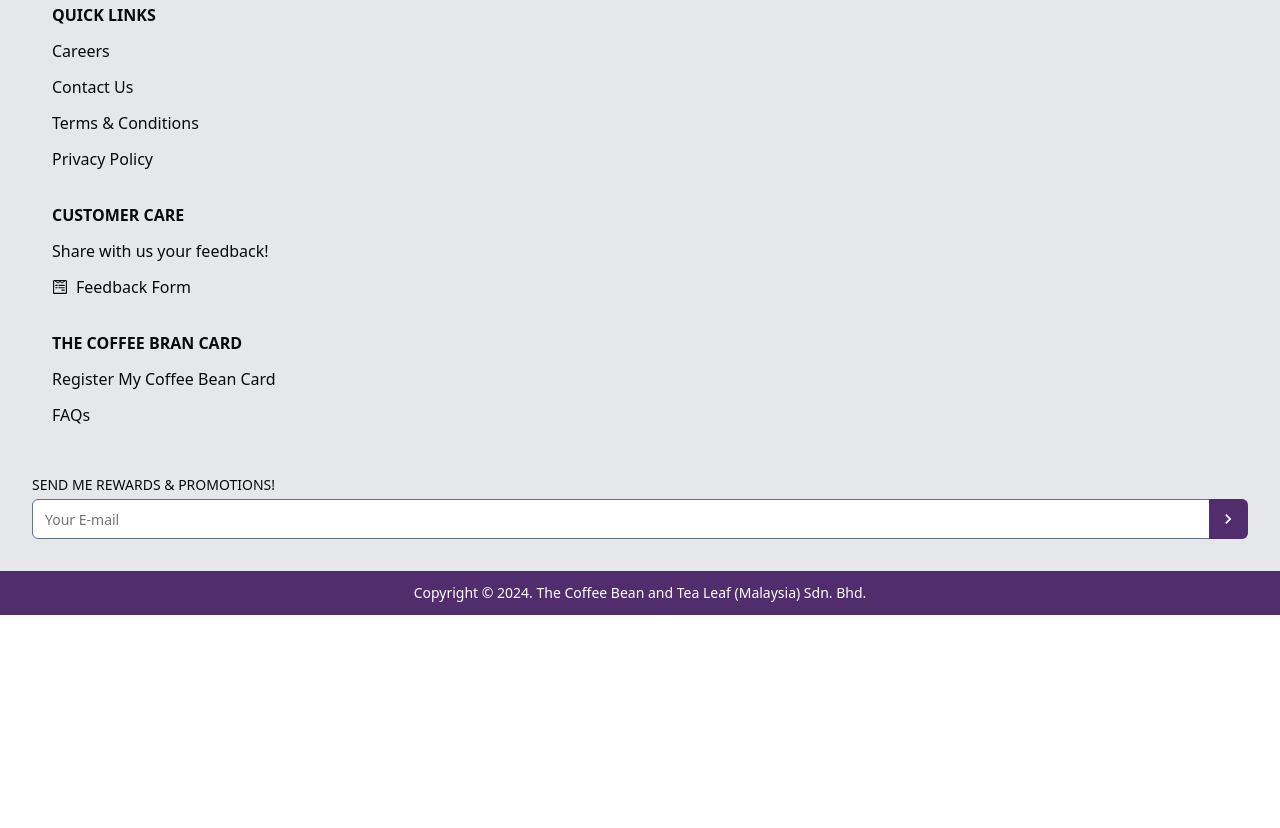
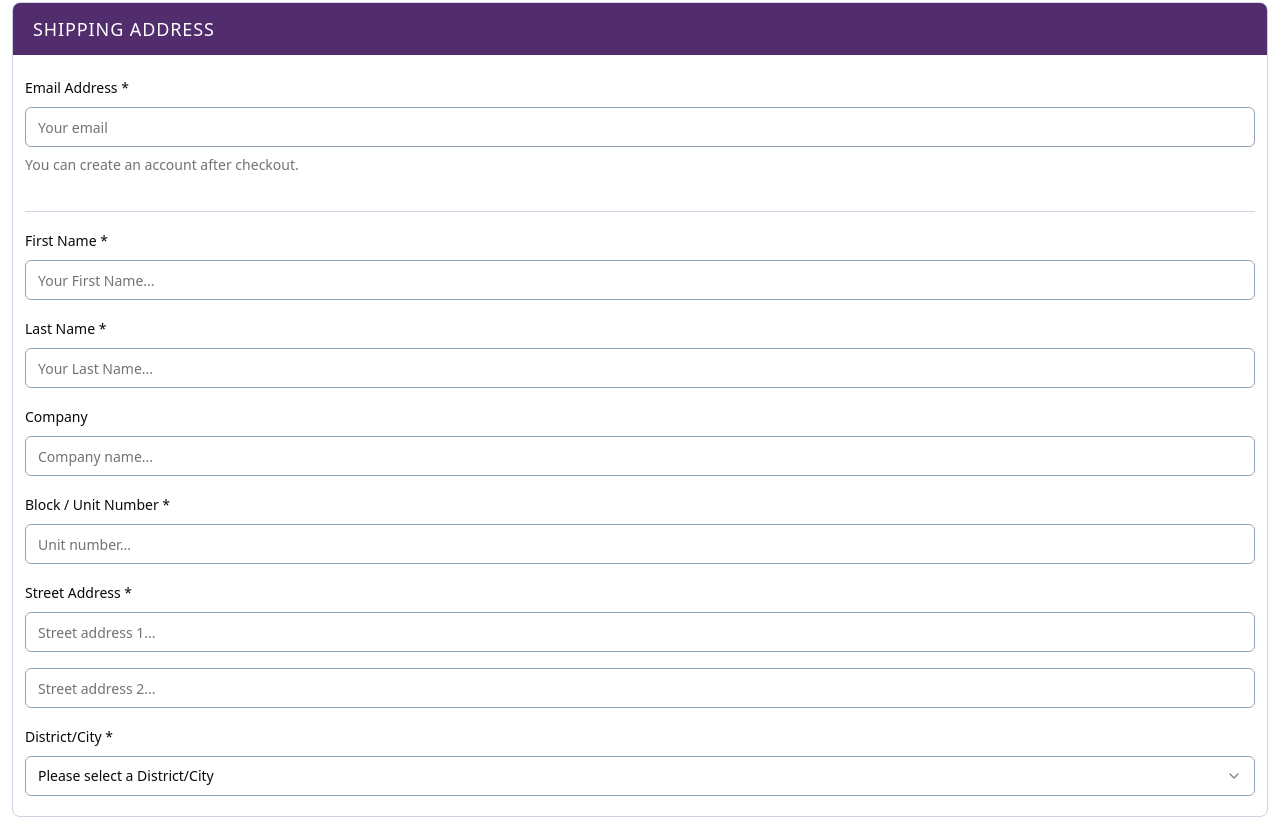
Before and after one commit to anderutan/coffee-bean-clone, a React (Vite) app: page /checkout in a window 1280 px wide. Shown: the part 952-1780 px from the top of the page. Before the commit the page ends 1567 px from the top, so only its background shows below. Built offline with nearby package versions, Linux system fonts and the light colour scheme.

Commit message:
update CheckoutForm.tsx

```diff
--- /dev/null
+++ b/src/components/CheckoutForm.tsx
@@ -0,0 +1,215 @@
+import { zodResolver } from '@hookform/resolvers/zod';
+import { useForm } from 'react-hook-form';
+import { z } from 'zod';
+
+import { Button } from '@/components/ui/button';
+import {
+  Form,
+  FormControl,
+  FormDescription,
+  FormField,
+  FormItem,
+  FormLabel,
+  FormMessage,
+} from '@/components/ui/form';
+import { Input } from '@/components/ui/input';
+import { Separator } from './ui/separator';
+import {
+  Select,
+  SelectContent,
+  SelectItem,
+  SelectTrigger,
+  SelectValue,
+} from '@/components/ui/select';
+
+const formSchema = z.object({
+  email: z.string().email({ message: 'Invalid email address' }),
+  fname: z.string(),
+  lname: z.string(),
+  company: z.string().optional(),
+  unitNum: z.string(),
+  street1: z.string(),
+  street2: z.string().optional(),
+  city: z.string(),
+});
+
+const CheckoutForm = () => {
+  const form = useForm<z.infer<typeof formSchema>>({
+    resolver: zodResolver(formSchema),
+    defaultValues: {
+      email: '',
+      fname: '',
+      lname: '',
+      company: '',
+      unitNum: '',
+      street1: '',
+      street2: '',
+      city: '',
+    },
+  });
+
+  function onSubmit(values: z.infer<typeof formSchema>) {
+    console.log(values);
+  }
+
+  return (
+    <Form {...form}>
+      <form onSubmit={form.handleSubmit(onSubmit)} className='my-10'>
+        <div className='border border-slate-300 rounded-lg overflow-hidden mb-5'>
+          <p className='bg-[#512D6D] px-5 py-3 tracking-wider font-medium text-white text-lg'>
+            SHIPPING ADDRESS
+          </p>
+          <div className='px-3 py-5 flex flex-col gap-4'>
+            <FormField
+              control={form.control}
+              name='email'
+              render={({ field }) => (
+                <FormItem>
+                  <FormLabel>Email Address *</FormLabel>
+                  <FormControl>
+                    <Input
+                      placeholder='Your email'
+                      {...field}
+                      className='border-slate-400'
+                    />
+                  </FormControl>
+                  <FormDescription>
+                    You can create an account after checkout.
+                  </FormDescription>
+                  <FormMessage />
+                </FormItem>
+              )}
+            />
+            <Separator className='mt-5' />
+            <FormField
+              control={form.control}
+              name='fname'
+              render={({ field }) => (
+                <FormItem>
+                  <FormLabel>First Name *</FormLabel>
+                  <FormControl>
+                    <Input
+                      placeholder='Your First Name...'
+                      {...field}
+                      className='border-slate-400'
+                    />
+                  </FormControl>
+                  <FormMessage />
+                </FormItem>
+              )}
+            />
+            <FormField
+              control={form.control}
+              name='lname'
+              render={({ field }) => (
+                <FormItem>
+                  <FormLabel>Last Name *</FormLabel>
+                  <FormControl>
+                    <Input
+                      placeholder='Your Last Name...'
+                      {...field}
+                      className='border-slate-400'
+                    />
+                  </FormControl>
+                  <FormMessage />
+                </FormItem>
+              )}
+            />
+            <FormField
+              control={form.control}
+              name='company'
+              render={({ field }) => (
+                <FormItem>
+                  <FormLabel>Company </FormLabel>
+                  <FormControl>
+                    <Input
+                      placeholder='Company name...'
+                      {...field}
+                      className='border-slate-400'
+                    />
+                  </FormControl>
+                  <FormMessage />
+                </FormItem>
+              )}
+            />
+            <FormField
+              control={form.control}
+              name='unitNum'
+              render={({ field }) => (
+                <FormItem>
+                  <FormLabel>Block / Unit Number *</FormLabel>
+                  <FormControl>
+                    <Input
+                      placeholder='Unit number...'
+                      {...field}
+                      className='border-slate-400'
+                    />
+                  </FormControl>
+                  <FormMessage />
+                </FormItem>
+              )}
+            />
+            <FormField
+              control={form.control}
+              name='street1'
+              render={({ field }) => (
+                <FormItem>
+                  <FormLabel>Street Address *</FormLabel>
+                  <FormControl>
+                    <Input
+                      placeholder='Street address 1...'
+                      {...field}
+                      className='border-slate-400'
+                    />
+                  </FormControl>
+                  <FormMessage />
+                </FormItem>
+              )}
+            />
+            <FormField
+              control={form.control}
+              name='street2'
+              render={({ field }) => (
+                <FormItem>
+                  <FormControl>
+                    <Input
+                      placeholder='Street address 2...'
+                      {...field}
+                      className='border-slate-400'
+                    />
+                  </FormControl>
+                  <FormMessage />
+                </FormItem>
+              )}
+            />
+            <FormField
+              control={form.control}
+              name='city'
+              render={({ field }) => (
+                <FormItem>
+                  <FormLabel>District/City *</FormLabel>
+                  <FormControl>
+                    <Select {...field}>
+                      <SelectTrigger className='border-slate-400'>
+                        <SelectValue placeholder='Please select a District/City' />
+                      </SelectTrigger>
+                      <SelectContent>
+                        <SelectItem value='city1'>City 1</SelectItem>
+                        <SelectItem value='city2'>City 2</SelectItem>
+                        <SelectItem value='city3'>City 3</SelectItem>
+                      </SelectContent>
+                    </Select>
+                  </FormControl>
+                  <FormMessage />
+                </FormItem>
+              )}
+            />
+          </div>
+        </div>
+        <Button type='submit'>Submit</Button>
+      </form>
+    </Form>
+  );
+};
+
+export default CheckoutForm;
--- a/src/components/ui/separator.tsx
+++ b/src/components/ui/separator.tsx
@@ -1,14 +1,14 @@
-import * as React from "react"
-import * as SeparatorPrimitive from "@radix-ui/react-separator"
+import * as React from 'react';
+import * as SeparatorPrimitive from '@radix-ui/react-separator';
 
-import { cn } from "@/lib/utils"
+import { cn } from '@/lib/utils';
 
 const Separator = React.forwardRef<
   React.ElementRef<typeof SeparatorPrimitive.Root>,
   React.ComponentPropsWithoutRef<typeof SeparatorPrimitive.Root>
 >(
   (
-    { className, orientation = "horizontal", decorative = true, ...props },
+    { className, orientation = 'horizontal', decorative = true, ...props },
     ref
   ) => (
     <SeparatorPrimitive.Root
@@ -16,14 +16,14 @@
       decorative={decorative}
       orientation={orientation}
       className={cn(
-        "shrink-0 bg-border",
-        orientation === "horizontal" ? "h-[1px] w-full" : "h-full w-[1px]",
+        'shrink-0 bg-slate-300',
+        orientation === 'horizontal' ? 'h-[1px] w-full' : 'h-full w-[1px]',
         className
       )}
       {...props}
     />
   )
-)
-Separator.displayName = SeparatorPrimitive.Root.displayName
+);
+Separator.displayName = SeparatorPrimitive.Root.displayName;
 
-export { Separator }
+export { Separator };
--- a/src/pages/Cart.tsx
+++ b/src/pages/Cart.tsx
@@ -57,12 +57,14 @@
         </CardContent>
         <CardContent className='py-5 border-b border-b-slate-400'>
           <div className='flex justify-between mb-4 items-center'>
-            <p className='text-2xl font-medium leading-6'>ORDER TOTAL</p>
-            <p className='flex-1 text-3xl font-semibold text-end'>MYR{total}</p>
+            <p className='flex-1 text-2xl font-medium leading-6'>ORDER TOTAL</p>
+            <p className='flex-auto text-3xl font-semibold text-end'>
+              MYR{total}
+            </p>
           </div>
           <div className='flex justify-between '>
-            <p className='text-2xl font-medium'>TOTAL QTY</p>
-            <p className='flex-1 text-3xl font-semibold text-end'>
+            <p className='flex-1 text-2xl font-medium'>TOTAL QTY</p>
+            <p className='flex-auto text-3xl font-semibold text-end'>
               {cartItem.totalQuantity} unit
             </p>
           </div>
--- a/src/pages/Checkout.tsx
+++ b/src/pages/Checkout.tsx
@@ -20,6 +20,7 @@
 import CheckoutItemCard from '@/components/CheckoutItemCard';
 import { Separator } from '@/components/ui/separator';
 import { PhoneCallIcon, Truck } from 'lucide-react';
+import CheckoutForm from '@/components/CheckoutForm';
 
 const Checkout = () => {
   const [open, setOpen] = useState(true);
@@ -66,8 +67,10 @@
             </CardContent>
             <CardContent className='py-5 border-b border-b-slate-400'>
               <div className='flex justify-between items-center'>
-                <p className='text-2xl font-medium leading-6'>ORDER TOTAL</p>
-                <p className='flex-1 text-4xl font-semibold text-end'>
+                <p className='flex-1 text-2xl font-medium leading-6'>
+                  ORDER TOTAL
+                </p>
+                <p className='flex-auto text-4xl font-semibold text-end'>
                   MYR{total}
                 </p>
               </div>
@@ -78,19 +81,19 @@
                 {cartItem.totalQuantity} Items)
               </p>
               <Separator className='bg-slate-300' />
-              {cartItem.items.map((item) => (
-                <CheckoutItemCard item={item} />
+              {cartItem.items.map((item, index) => (
+                <CheckoutItemCard item={item} key={index} />
               ))}
             </CardContent>
             <CardFooter className='w-full flex flex-col'>
-              <div className='mt-10 my-5'>
+              <div className='w-full mt-10 my-5'>
                 <p className='font-medium mb-1'>PROMO CODE</p>
                 <div className='flex'>
                   <Input
                     placeholder='Enter Promo Code...'
                     className='border border-slate-500 focus-visible:ring-0'
                   />
-                  <button className=' h-10 px-6 bg-[#512D6D] text-white font-bold flex justify-center items-center rounded-md rounded-l-none -ml-3'>
+                  <button className='h-10 px-6 bg-[#512D6D] text-white font-bold flex justify-center items-center rounded-md rounded-l-none -ml-3'>
                     APPLY
                   </button>
                 </div>
@@ -107,6 +110,9 @@
           </CollapsibleContent>
         </Card>
       </Collapsible>
+      <div>
+        <CheckoutForm />
+      </div>
     </main>
   );
 };
```
